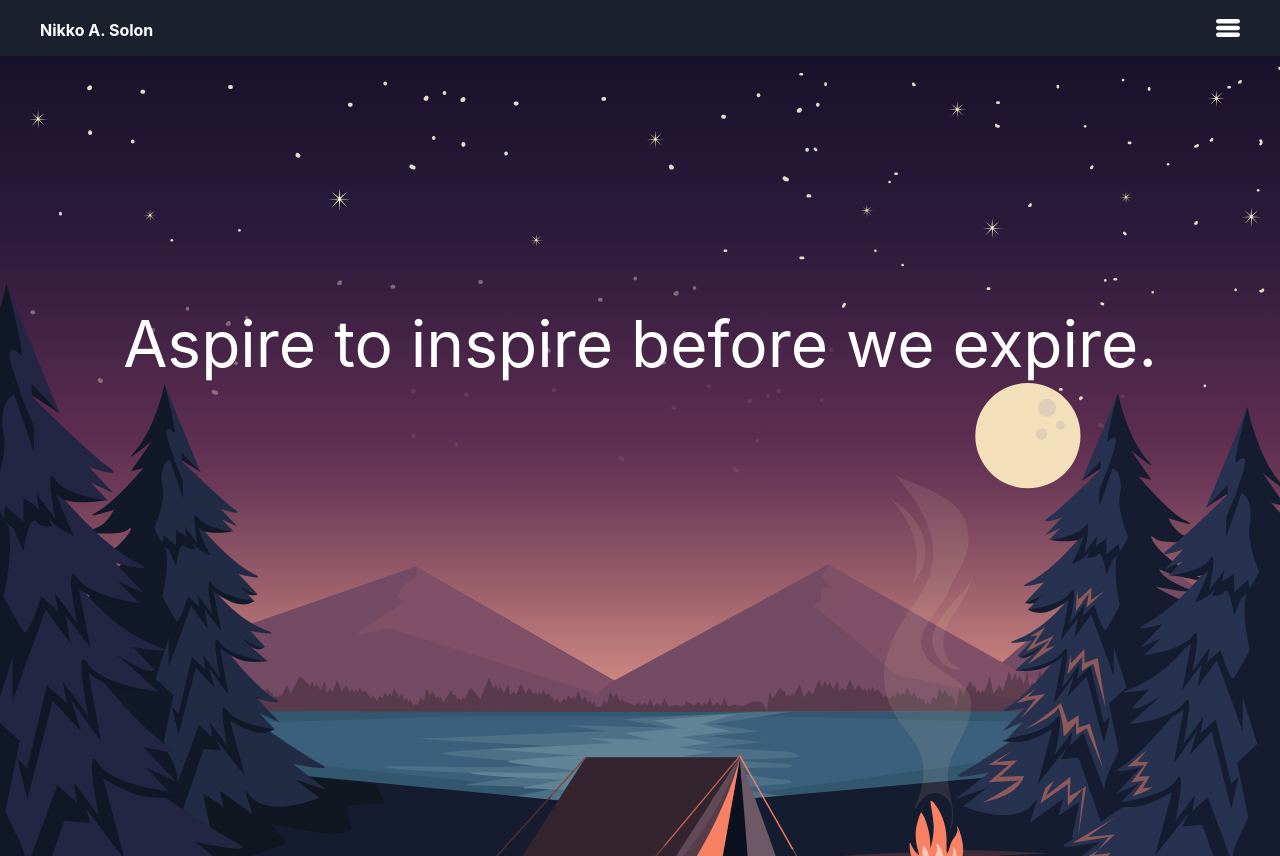
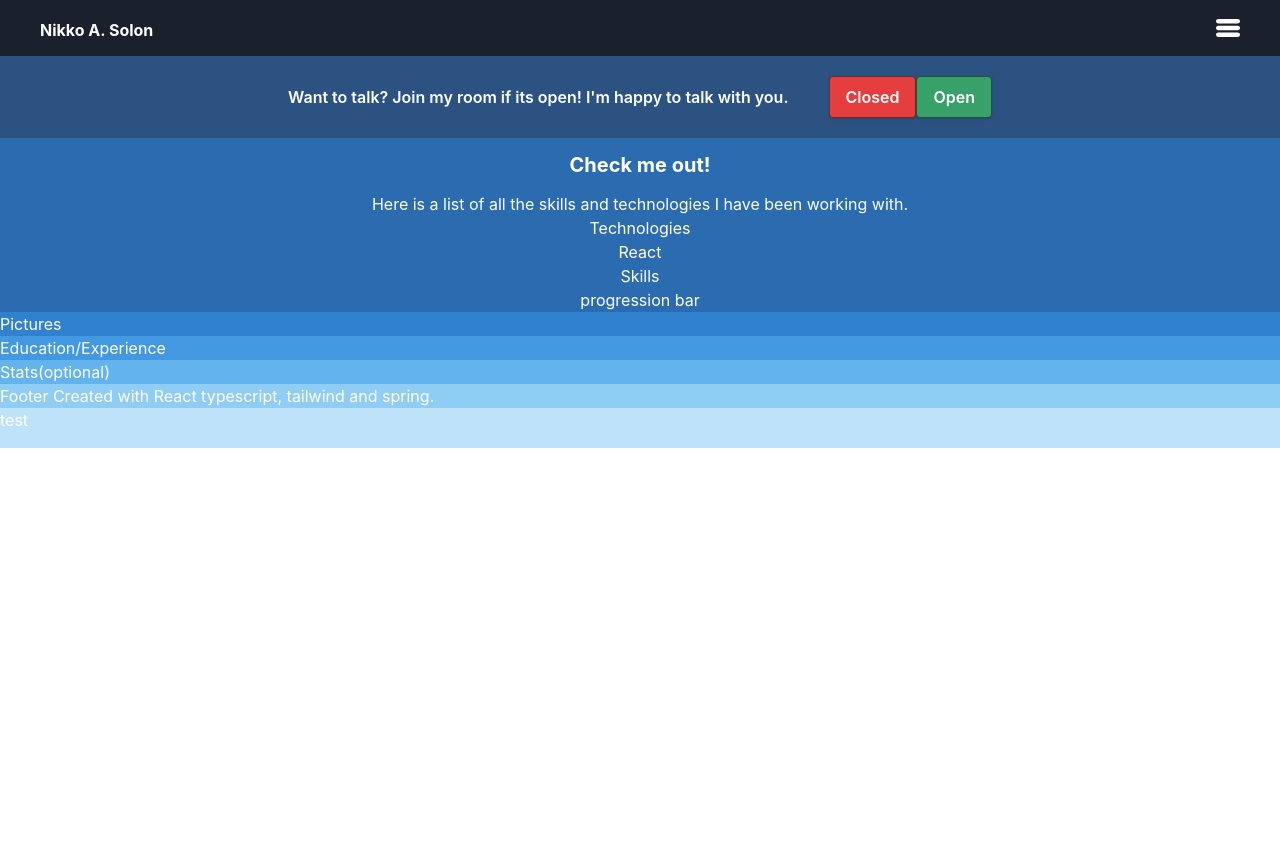
Before and after one commit to Solobrosco/site-update, a React (Create React App) app: page / in a window 1280 px wide. After the commit the page ends 800 px from the top, so only its background shows below. Built offline with nearby package versions, Linux system fonts and the light colour scheme.

Commit message:
Added MyRoom and About component, disabled SplashPage

```diff
--- a/src/App.tsx
+++ b/src/App.tsx
@@ -2,15 +2,18 @@ import React from 'react';
 import './styles/main.css';
 
 import NavBar from './components/NavBar';
-import SplashPage from './components/SplashPage';
+// import SplashPage from './components/SplashPage';
+import MyRoom from './components/MyRoom';
+import About from './components/About';
 
 function App() {
   return (
     <div className="justify-center items-center">
       <NavBar />
-      <SplashPage text={'Aspire to inspire before we expire.'}/>
-      <div className="bg-blue-800 text-white">My Room</div>
-      <div className="bg-blue-700 text-white">Check me out</div>
+      {/* Need to fix this better */}
+      {/* <SplashPage text={'Aspire to inspire before we expire.'}/> */}
+      <MyRoom />
+      <About />
       <div className="bg-blue-600 text-white">Pictures</div>
       <div className="bg-blue-500 text-white">Education/Experience</div>
       <div className="bg-blue-400 text-white">Stats(optional)</div>
```
